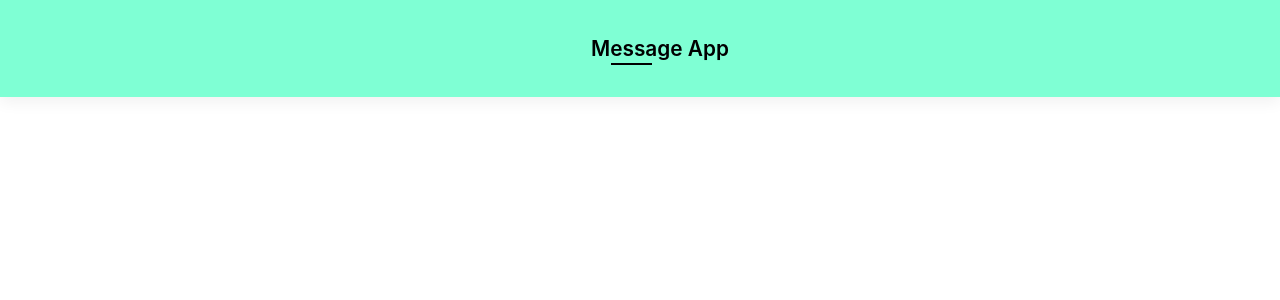
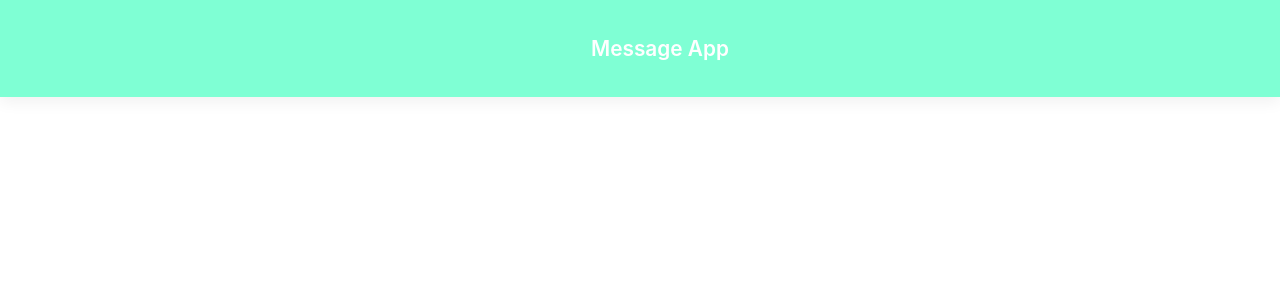
Before and after one commit to Georges47/triviago-front-challenge, a React (Create React App) app: page / in a window 1280 px wide. Shown: the top 300 px of the page. Built offline with nearby package versions, Linux system fonts and the light colour scheme; the HTML template or start-up script is replaced by a standard one.

Commit message:
saco hovers

```diff
--- a/src/components/NavBarStyles.css
+++ b/src/components/NavBarStyles.css
@@ -24,7 +24,7 @@ nav{
     color: #fff;
     transition: 0.3s ease-in-out;
 }
-#navbar li a:hover,
+/* #navbar li a:hover,
 #navbar li a.active{
     color:black
 }
@@ -37,4 +37,4 @@ nav{
     position: absolute;
     bottom: -4px;
     left: 20px;
-}
+} */
```
